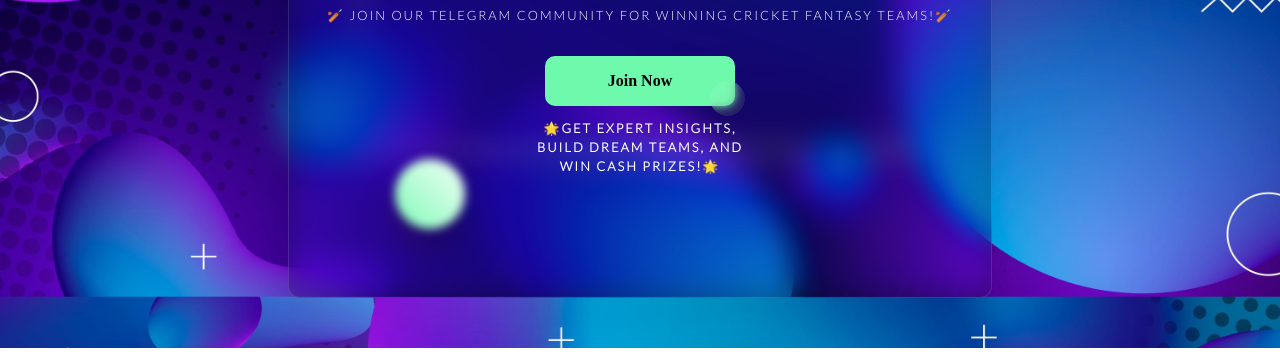
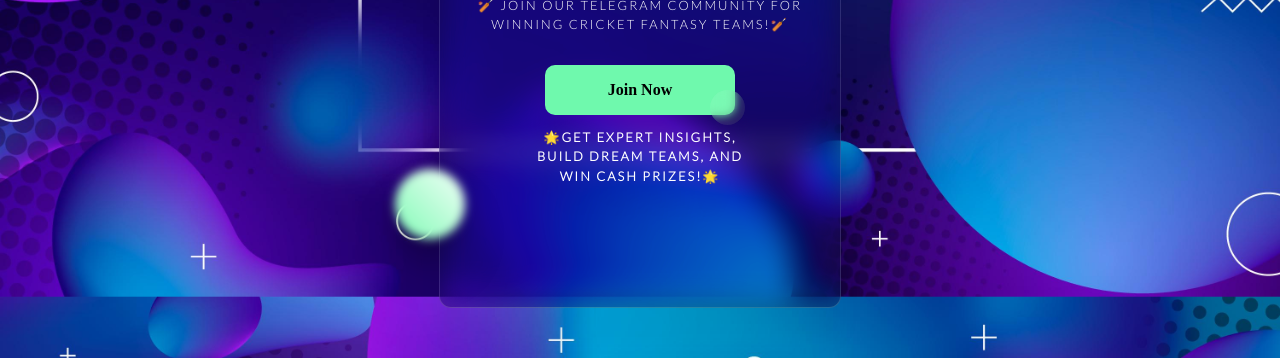
Before and after one commit to Prathviraj-jadhav/RJ-FANTASY, a plain HTML site: page RJ FANTASY.html in a window 1280 px wide. Shown: the part 538-896 px from the top of the page. Drawn offline with Linux system fonts and the light colour scheme.

Commit message:
design updated for cards

```diff
--- a/RJ FANTASY.html
+++ b/RJ FANTASY.html
@@ -219,7 +219,7 @@
             <div class="wrapper">
                 <div class="banner-image"> </div>
                 <h1>Open Channel On <br> Telegram App</h1>
-                <p>🏏 Join Our Telegram Community for Winning Cricket Fantasy Teams!🏏</p>
+                <p>🏏 Join Our Telegram Community for <br> Winning Cricket Fantasy Teams!🏏</p>
             </div>
             <div class="button-wrapper">
                 <button class="btn outline">Join Now</button>
```
Also changed, not shown: CRICEXPERT.html (+2 -1 lines).
